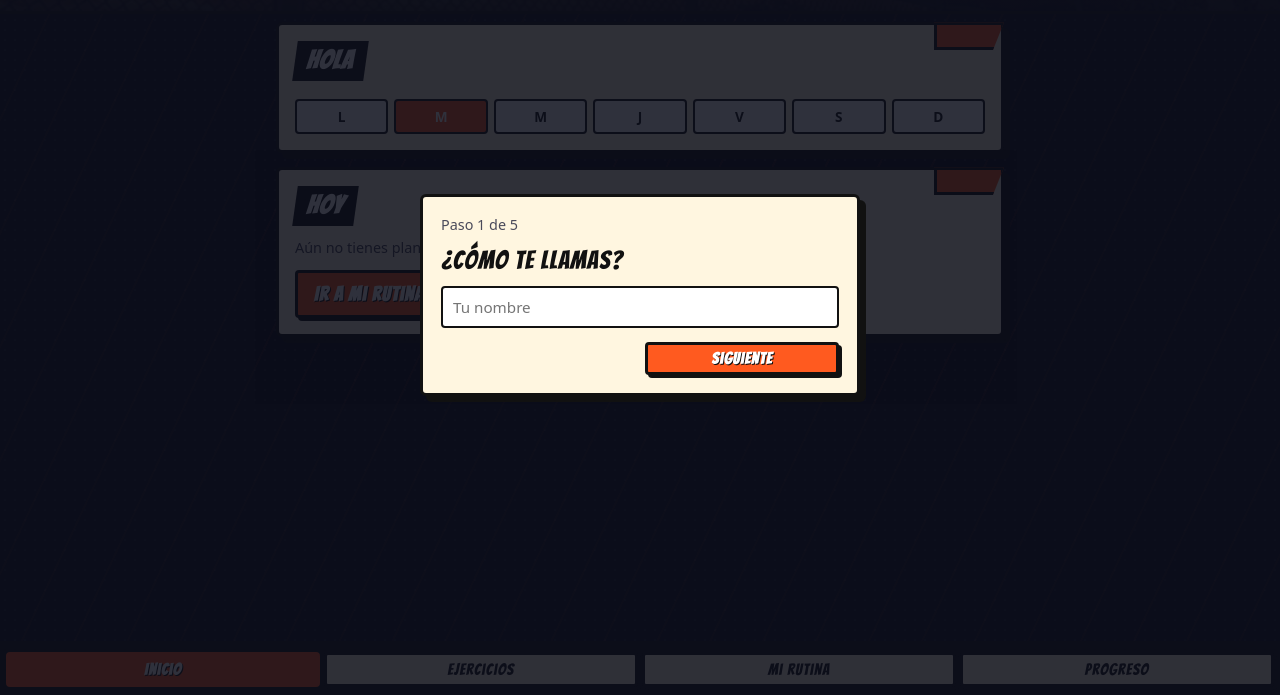
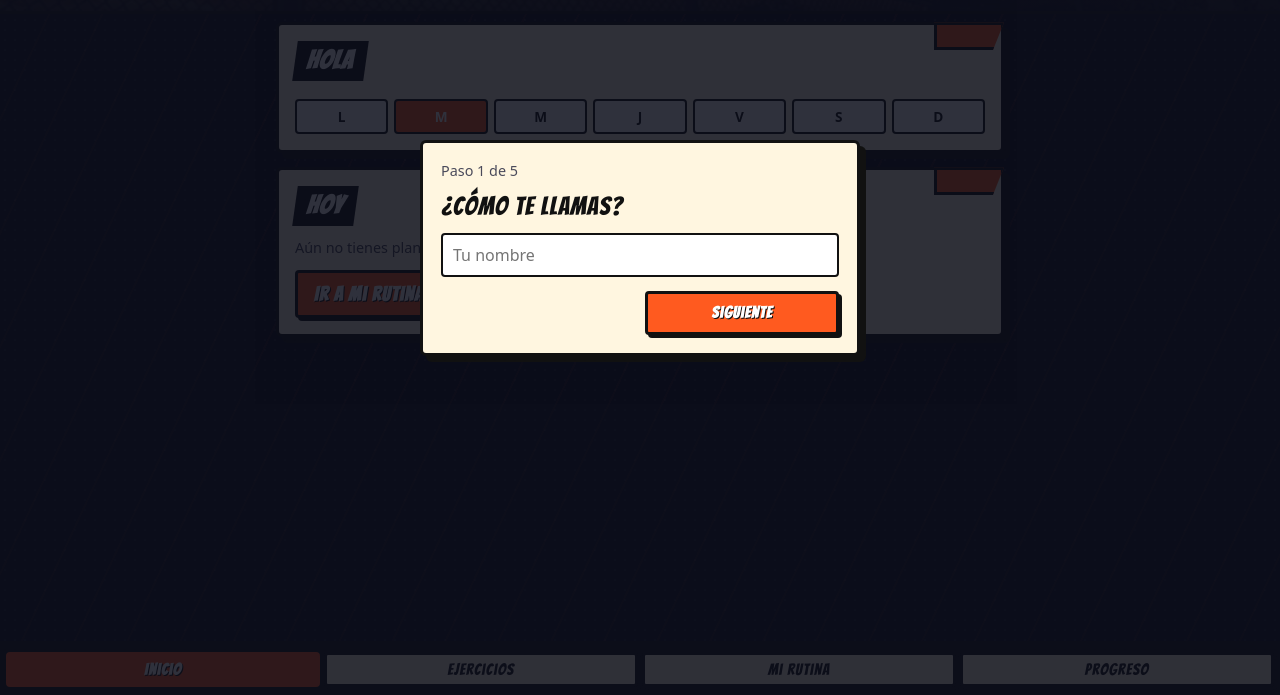
Before and after one commit to yus2077/Basketball-app, a plain HTML site: page index.html in a window 1280 px wide. Shown: the part 105-800 px from the top of the page. Drawn offline with Linux system fonts and the light colour scheme.

Commit message:
Bienvenida: el boton Crear mi plan siempre visible en celular
Co-Authored-By: Claude Haiku 5.5 <noreply@anthropic.com>
Claude-Session: https://claude.ai/code/session_01RSw9uUfxjA5tp9iq86F7pB

```diff
--- a/index.html
+++ b/index.html
@@ -110,9 +110,11 @@
   nav button { flex:1; padding:6px 2px; font-size:1rem; border-radius:4px; }
   nav button.active { transform:none; box-shadow:none; }
   body { padding-bottom:84px; }
-  .ob { position:fixed; inset:0; background:rgba(11,13,26,.85); display:flex; align-items:center; justify-content:center; padding:16px; z-index:50; }
-  .ob-card { width:100%; max-width:440px; background:#fff6e0; color:#111; border:3px solid #111; border-radius:6px; box-shadow:6px 6px 0 #111; padding:18px; }
-  .ob-card input { width:100%; }
+  .ob { position:fixed; inset:0; background:rgba(11,13,26,.85); display:flex; align-items:flex-start; justify-content:center; padding:16px; padding-top:max(16px, env(safe-area-inset-top)); padding-bottom:110px; overflow-y:auto; -webkit-overflow-scrolling:touch; z-index:50; }
+  .ob-card { width:100%; max-width:440px; margin:auto 0; background:#fff6e0; color:#111; border:3px solid #111; border-radius:6px; box-shadow:6px 6px 0 #111; padding:18px; }
+  .ob-card input { width:100%; font-size:1rem; }
+  .ob-card .btn { min-height:44px; min-width:110px; }
+  .ob-card .row { position:relative; z-index:2; }
   .ob-opt { display:flex; justify-content:space-between; align-items:center; border:2px solid #111; border-radius:4px; padding:10px; margin-bottom:8px; background:#fff; color:#111; cursor:pointer; }
   .ob-opt.on { background:var(--accent); color:#fff; }
   .ob-opt.on .muted { color:#fff; }
```
